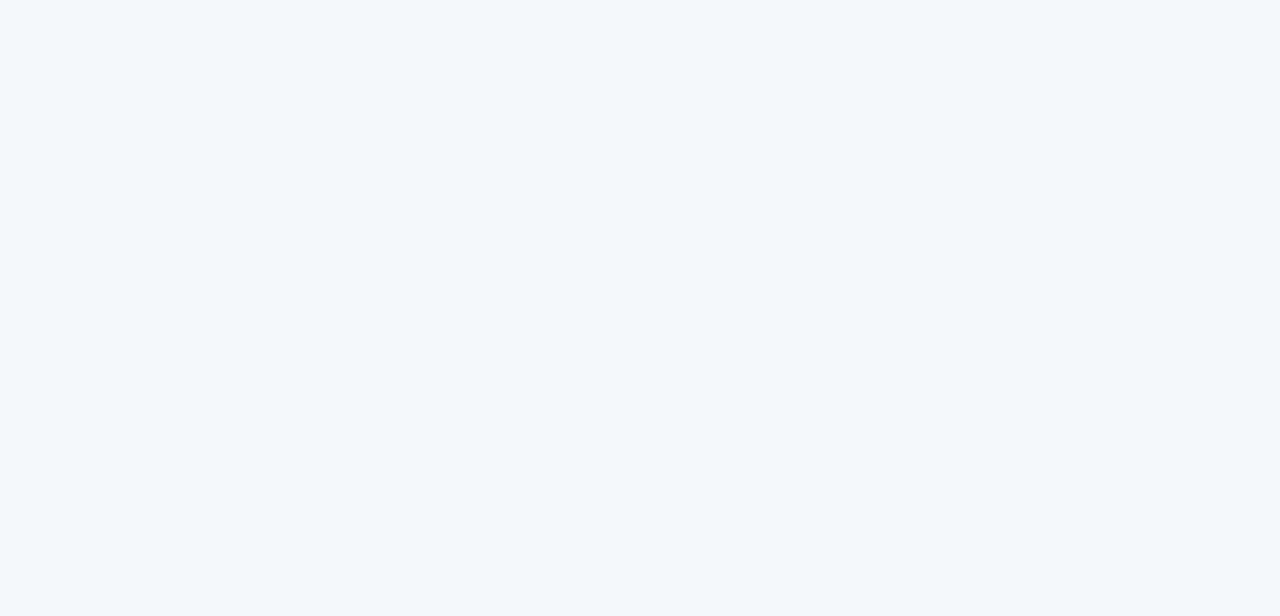
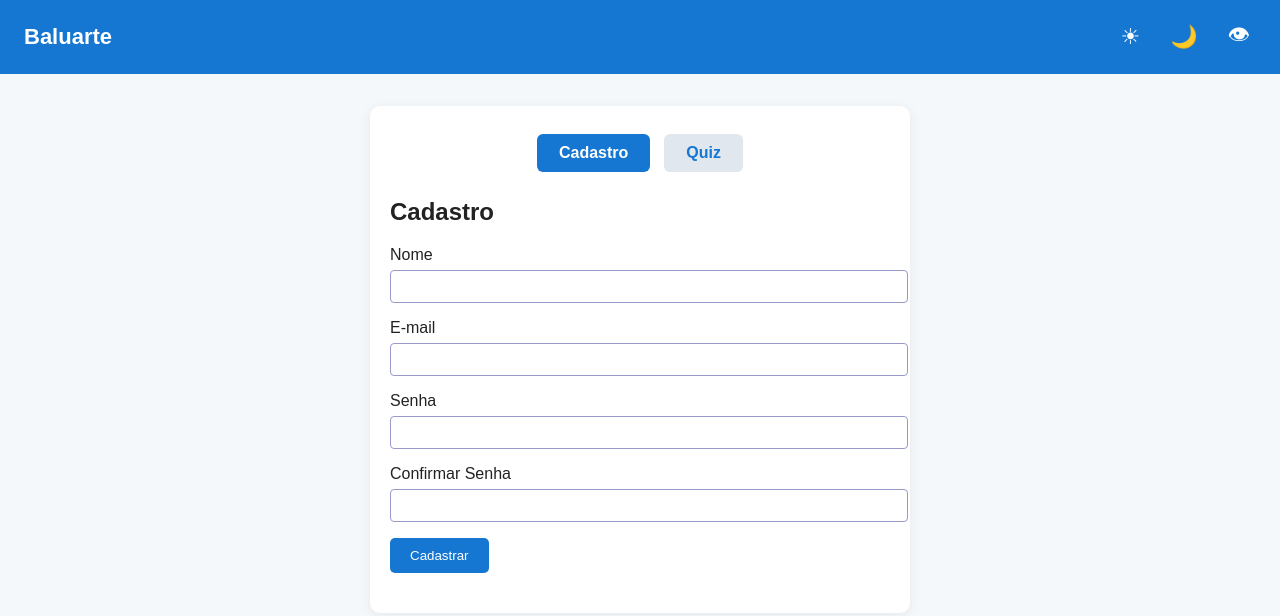
Before and after one commit to Baluarte-ProjetoGs/Baluarte-Gs, a plain HTML site: page integracao.html in a window 1280 px wide. Drawn offline with Linux system fonts and the light colour scheme.

Commit message:
cadastro

```diff
--- a/integracao.html
+++ b/integracao.html
@@ -151,4 +151,53 @@
   </style>
 </head>
 <body>
+  <div class="navbar" id="navbar">
+    <span class="navbar-title">Baluarte</span>
+    <div class="icons" id="menuIcons">
+      <button class="icon-btn" id="lightBtn" title="Modo Claro">☀</button>
+      <button class="icon-btn" id="darkBtn" title="Modo Escuro">🌙</button>
+      <button class="icon-btn" id="accessibleBtn" title="Alto Contraste">👁</button>
+    </div>
+    <div class="hamburger" id="hamburger" aria-label="Abrir menu" tabindex="0">
+      <div class="bar"></div>
+      <div class="bar"></div>
+      <div class="bar"></div>
+    </div>
+  </div>
+
+  <div class="container" id="container">
+    <div class="tabs">
+      <button class="tab-btn active" id="cadastroTabBtn">Cadastro</button>
+      <button class="tab-btn" id="quizTabBtn">Quiz</button>
+    </div>
+
+    <div id="cadastroTab">
+      <h2>Cadastro</h2>
+      <form id="cadastroForm" autocomplete="off">
+        <div class="form-group">
+          <label for="nome">Nome</label>
+          <input type="text" id="nome" name="nome">
+          <div class="error" id="erroNome"></div>
+        </div>
+        <div class="form-group">
+          <label for="email">E-mail</label>
+          <input type="email" id="email" name="email">
+          <div class="error" id="erroEmail"></div>
+        </div>
+        <div class="form-group">
+          <label for="senha">Senha</label>
+          <input type="password" id="senha" name="senha">
+          <div class="error" id="erroSenha"></div>
+        </div>
+        <div class="form-group">
+          <label for="confirmarSenha">Confirmar Senha</label>
+          <input type="password" id="confirmarSenha" name="confirmarSenha">
+          <div class="error" id="erroConfirmarSenha"></div>
+        </div>
+        <button type="submit">Cadastrar</button>
+        <div id="mensagemFinal" class="success"></div>
+      </form>
+    </div>
+
+</body>
 </html>
```
